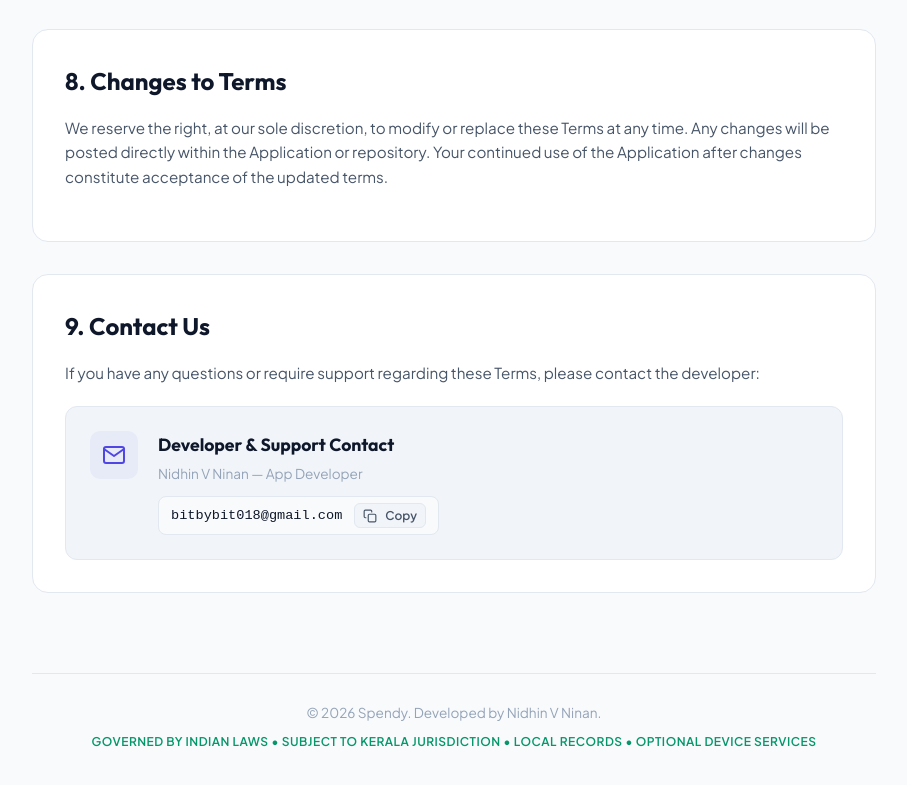
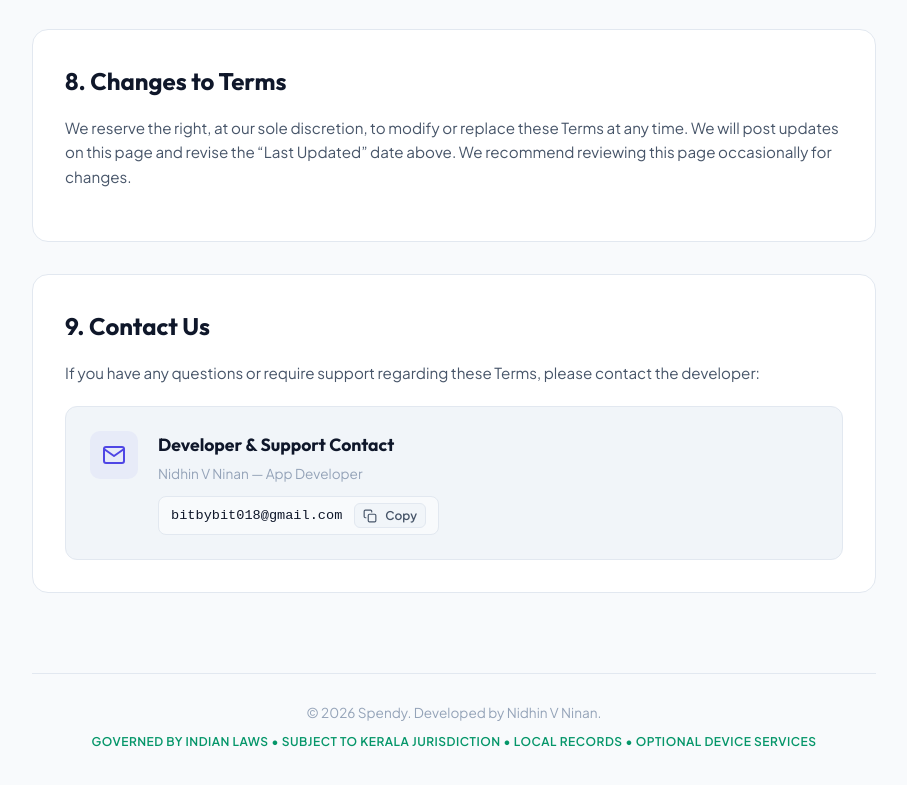
Before and after one commit to nidhin29/terms, a website built with Vite: page index.html in a window 1280 px wide. Shown: the part 4482-5267 px from the top of the page, without its empty margins (340-1247 px from the left). Built offline with nearby package versions, Linux system fonts and the light colour scheme.

Commit message:
docs: update wording in "Changes to Terms" section for clarity and user guidance

```diff
--- a/index.html
+++ b/index.html
@@ -321,7 +321,7 @@
             <!-- 8. Changes to Terms -->
             <section id="changes" class="policy-section">
                 <h2>8. Changes to Terms</h2>
-                <p>We reserve the right, at our sole discretion, to modify or replace these Terms at any time. Any changes will be posted directly within the Application or repository. Your continued use of the Application after changes constitute acceptance of the updated terms.</p>
+                <p>We reserve the right, at our sole discretion, to modify or replace these Terms at any time. We will post updates on this page and revise the “Last Updated” date above. We recommend reviewing this page occasionally for changes.</p>
             </section>
 
             <!-- 9. Contact Us -->
```
